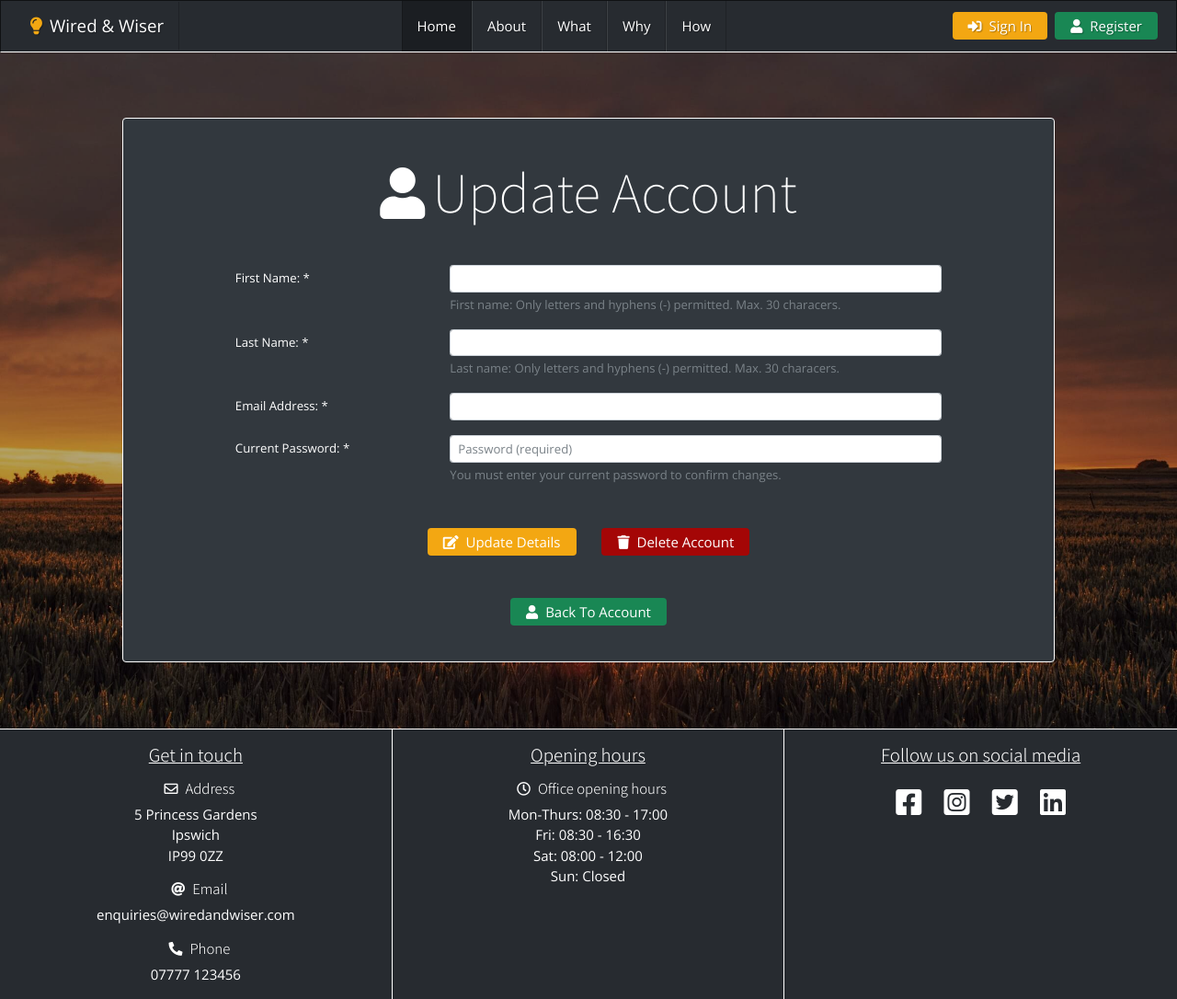
After one commit to LukeGarnham/Wired-and-Wiser-MS3, a Flask app: template templates/update_account.html in a window 1280 px wide. The commit adds this page. Shown: the whole page at 92% size. Run offline with Flask 2, Linux system fonts and the light colour scheme; the template is opened without the code that fills it, so the values that code supplies are empty; some libraries are stand-ins or nearby versions.

Commit message:
Added update_account page and added functionality so users can update account details.

```diff
--- a/app.py
+++ b/app.py
@@ -259,6 +259,60 @@ def update_booking(booking_id):
     return render_template("update_booking.html", booking=booking)
 
 
+@app.route("/update_account/<username>", methods=["GET", "POST"])
+def update_account(username):
+    # Use email address that's been passed through to search users collection.  Asign results to user.
+    user = mongo.db.users.find_one(
+        {"user_email_address": username})
+    # If method is POST (i.e. form submitted), update the data in the meter_installs collection.
+    if request.method == "POST":
+        # Check that the password the user has entered matches the users password in the users collection.
+        if check_password_hash(
+            user["password"], request.form.get("password")):
+            # If so, create update_user dict containing the updated details.  Password will be the existing hashed password.
+            update_user = {
+                "first_name": request.form.get("first-name").lower(),
+                "last_name": request.form.get("last-name").lower(),
+                "user_email_address": request.form.get("email").lower(),
+                "password": user["password"]
+            }
+            # Check whether the user has updated their email address:
+            if user["user_email_address"] != update_user["user_email_address"]:
+                # If so, use the update_many method to find all meter_installs records with old email address and update to the new email address.
+                # Solution reached referring to:  https://www.w3schools.com/python/python_mongodb_update.asp
+                mongo.db.meter_installs.update_many({
+                    "user_email_address": user["user_email_address"]
+                    }, {
+                        "$set": {
+                            "user_email_address": update_user["user_email_address"]
+                        },
+                    }
+                )
+            # Update the existing record using the user id.
+            mongo.db.users.update({"_id": ObjectId(user["_id"])}, update_user)
+            # Update the users details in the users collection in case the user has changed their email address.
+            session["user_email_address"] = update_user["user_email_address"].lower()
+            # Display flash message informing user that account details have been successfully updated.
+            flash("Account details updated")
+            # Redirect to account(username) function where username is the users email address.
+            return redirect(url_for(
+                "account", username=session["user_email_address"]))
+        else:
+            # If password doesn't match, display flash message informing the user and ask them to try again.
+            flash("Incorrect password - try again")
+    else:
+        # Remove the users password.  Even though it is hashed, I don't want to pass this through for security reasons.
+        user.pop("password")
+        # Check if there is a user email address saved in session variable, if so render update_account page.
+        if session["user_email_address"]:
+            # Render template.  Pass through the username, user and bookings variables defined above.
+            return render_template(
+                "update_account.html",
+                user=user)
+        # If there is no user email address saved in session variable, redirect user to sign in page.
+        return redirect(url_for("signin"))
+
+
 if __name__ == "__main__":
     app.run(host=os.environ.get("IP"),
             port=int(os.environ.get("PORT")),
--- a/templates/account.html
+++ b/templates/account.html
@@ -96,7 +96,7 @@
                                 </div>
                                 <div class="mt-5 text-white">
                                     <div class="d-block d-md-inline mb-4 mb-md-0 mr-md-4">
-                                        <a href="#"  class="button green px-3 py-1">
+                                        <a href="{{ url_for('update_account', username=session['user_email_address']) }}"  class="button orange px-3 py-1">
                                             <i class="fas fa-edit mr-2"></i>Update Details
                                         </a>
                                     </div>
--- /dev/null
+++ b/templates/update_account.html
@@ -0,0 +1,78 @@
+{% extends "base.html" %}
+
+{% block content %}
+
+    <!-- Jumbrotron/background -->
+    <div class="jumbotron jumbotron-fluid text-center text-white p-0 mb-0" id="register-background">
+        <div class="mask"></div>
+        <div class="container py-4">
+            <!-- Flash messages -->
+            {% with messages = get_flashed_messages() %}
+                {% if messages %}
+                    {% for message in messages %}
+                    <div class="flashes position-relative">
+                        <h4 class="my-5">{{ message }}</h4>
+                    </div>
+                    {% endfor %}
+                {% endif %}
+            {% endwith %}
+            <!-- Card containing registration form -->
+            <div class="card m-md-5 p-4">
+                <div class="card-body">
+                    <div>
+                        <h1 class="display-4 mb-5"><i class="fas fa-user mr-2"></i>Update Account</h1>
+                    </div>
+                    <form method="POST" action="{{ url_for('update_account', username=session['user_email_address']) }}">
+                        <div class="form-group form-row">
+                            <label for="first-name" class="col-form-label col-form-label-sm col-12 col-md-3 offset-md-1 text-md-left">First Name: *</label>
+                            <div class="col-12 col-md-7">
+                                <input type="text" class="form-control form-control-sm text-center text-md-left" id="first-name" name="first-name" aria-describedby="firstNameHelpBlock" value="{{ user.first_name|capitalize }}" maxlength="30" pattern="^[a-zA-Z-]{0,30}$" required>
+                                <small id="firstNameHelpBlock" class="form-text text-muted text-md-left">
+                                    First name:  Only letters and hyphens (-) permitted.  Max. 30 characers.
+                                </small>
+                            </div>
+                        </div>
+                        <div class="form-group form-row">
+                            <label for="last-name" class="col-form-label col-form-label-sm col-12 col-md-3 offset-md-1 text-md-left">Last Name: *</label>
+                            <div class="col-12 col-md-7">
+                                <input type="text" class="form-control form-control-sm text-center text-md-left" id="last-name" name="last-name" aria-describedby="lastNameHelpBlock" value="{{ user.last_name|capitalize }}" maxlength="30" pattern="^[a-zA-Z-]{0,30}$" required>
+                                <small id="lasstNameHelpBlock" class="form-text text-muted text-md-left">
+                                    Last name:  Only letters and hyphens (-) permitted.  Max. 30 characers.
+                                </small>
+                            </div>
+                        </div>
+                        <div class="form-group form-row">
+                            <label for="email" class="col-form-label col-form-label-sm col-12 col-md-3 offset-md-1 text-md-left">Email Address: *</label>
+                            <div class="col-12 col-md-7">
+                                <input type="email" class="form-control form-control-sm text-center text-md-left" id="email" name="email" value="{{ user.user_email_address }}" required>
+                            </div>
+                        </div>
+                        <div class="form-group form-row">
+                            <label for="password" class="col-form-label col-form-label-sm col-12 col-md-3 offset-md-1 text-md-left">Current Password: *</label>
+                            <div class="col-12 col-md-7">
+                                <input type="password" class="form-control form-control-sm text-center text-md-left" id="password" name="password" aria-describedby="passwordHelpBlock" placeholder="Password (required)" minlength="6" maxlength="15" required>
+                                <small id="passwordHelpBlock" class="form-text text-muted text-md-left">
+                                    You must enter your current password to confirm changes.
+                                </small>
+                            </div>
+                        </div>
+                        <div class="mt-5">
+                            <button type="submit" class="button orange px-3 py-1 d-block d-md-inline mx-auto mb-4 mb-md-0 mr-md-4">
+                                <i class="fas fa-edit mr-2"></i>Update Details
+                            </button>
+                            <a href="#" class="button red d-md-inline px-3 py-1">
+                                <i class="fas fa-trash mr-2"></i>Delete Account
+                            </a>
+                        </div>
+                    </form>
+                    <div class="mt-5">
+                        <a href="{{ url_for('account', username=session['user_email_address']) }}" class="button green d-md-inline px-3 py-1">
+                            <i class="fas fa-user mr-2"></i>Back To Account
+                        </a>
+                    </div>
+                </div>
+            </div>
+        </div>
+    </div>
+
+{% endblock %}
```
